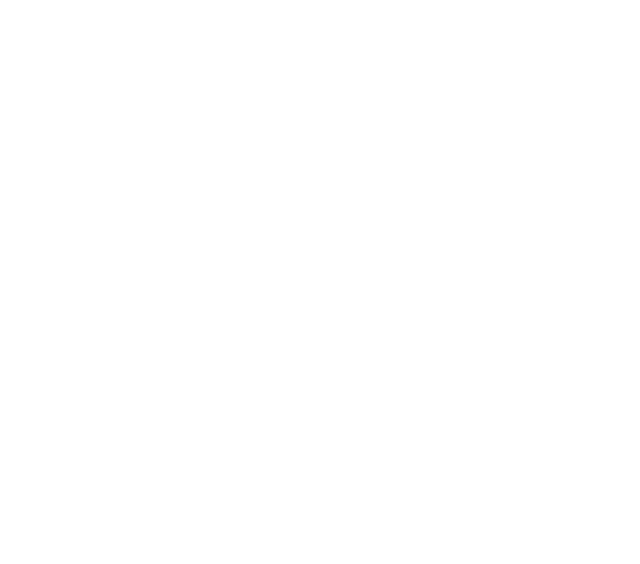
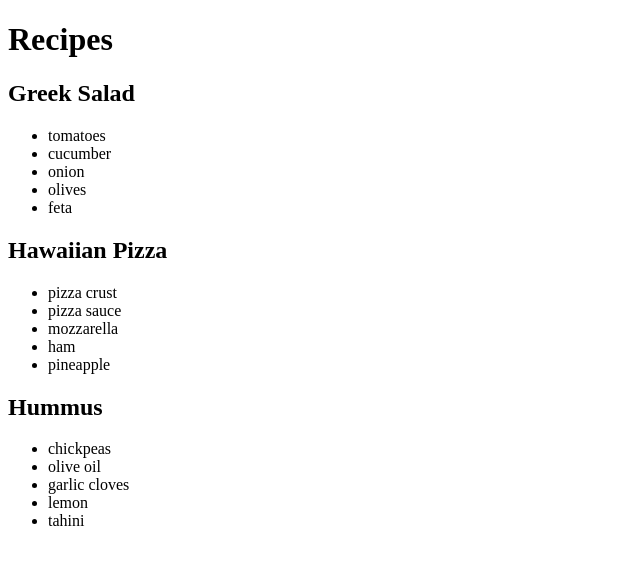
Before and after one commit to guqtls14/ReactTutorial-beta, a React (Vite) app: page / in a window 1280 px wide. Shown: the top 564 px of the page, without its empty margins (0-640 px from the left). Built offline with nearby package versions, Linux system fonts and the light colour scheme.

Commit message:
rendering lists 과제3

```diff
--- a/src/App.jsx
+++ b/src/App.jsx
@@ -1,5 +1,51 @@
-function App() {
-  return <div className="App"></div>;
-}
+// Rendering Lists
+
+import { recipes } from "./data.js";
+
+// export default function App() {
+//   return (
+//     <div>
+//       <h1>Recipes</h1>
+//       {recipes.map((recipe) => {
+//         const { id, name, ingredients } = recipe;
+//         return (
+//           <div key={id}>
+//             <h2>{name}</h2>
+//             <ul>
+//               {ingredients.map((ingredient) => (
+//                 <li key={ingredient}>{ingredient}</li>
+//               ))}
+//             </ul>
+//           </div>
+//         );
+//       })}
+//     </div>
+//   );
+// }
+
+const Recipe = ({ id, name, ingredients }) => {
+  return (
+    <div>
+      <h2>{name}</h2>
+      <ul>
+        {ingredients.map((ingredient) => {
+          return <li key={ingredient}>{ingredient}</li>;
+        })}
+      </ul>
+    </div>
+  );
+};
+
+// 부모 -> 자식
+const App = () => {
+  return (
+    <div>
+      <h1>Recipes</h1>
+      {recipes.map((recipe) => {
+        return <Recipe {...recipe} key={recipe.id} />;
+      })}
+    </div>
+  );
+};
 
 export default App;
--- /dev/null
+++ b/src/data.js
@@ -0,0 +1,23 @@
+export const recipes = [
+  {
+    id: "greek-salad",
+    name: "Greek Salad",
+    ingredients: ["tomatoes", "cucumber", "onion", "olives", "feta"],
+  },
+  {
+    id: "hawaiian-pizza",
+    name: "Hawaiian Pizza",
+    ingredients: [
+      "pizza crust",
+      "pizza sauce",
+      "mozzarella",
+      "ham",
+      "pineapple",
+    ],
+  },
+  {
+    id: "hummus",
+    name: "Hummus",
+    ingredients: ["chickpeas", "olive oil", "garlic cloves", "lemon", "tahini"],
+  },
+];
```
Also changed, not shown: src/App.css (+18 -0 lines), 1 other file (tests, documents, lock files or other folders).
